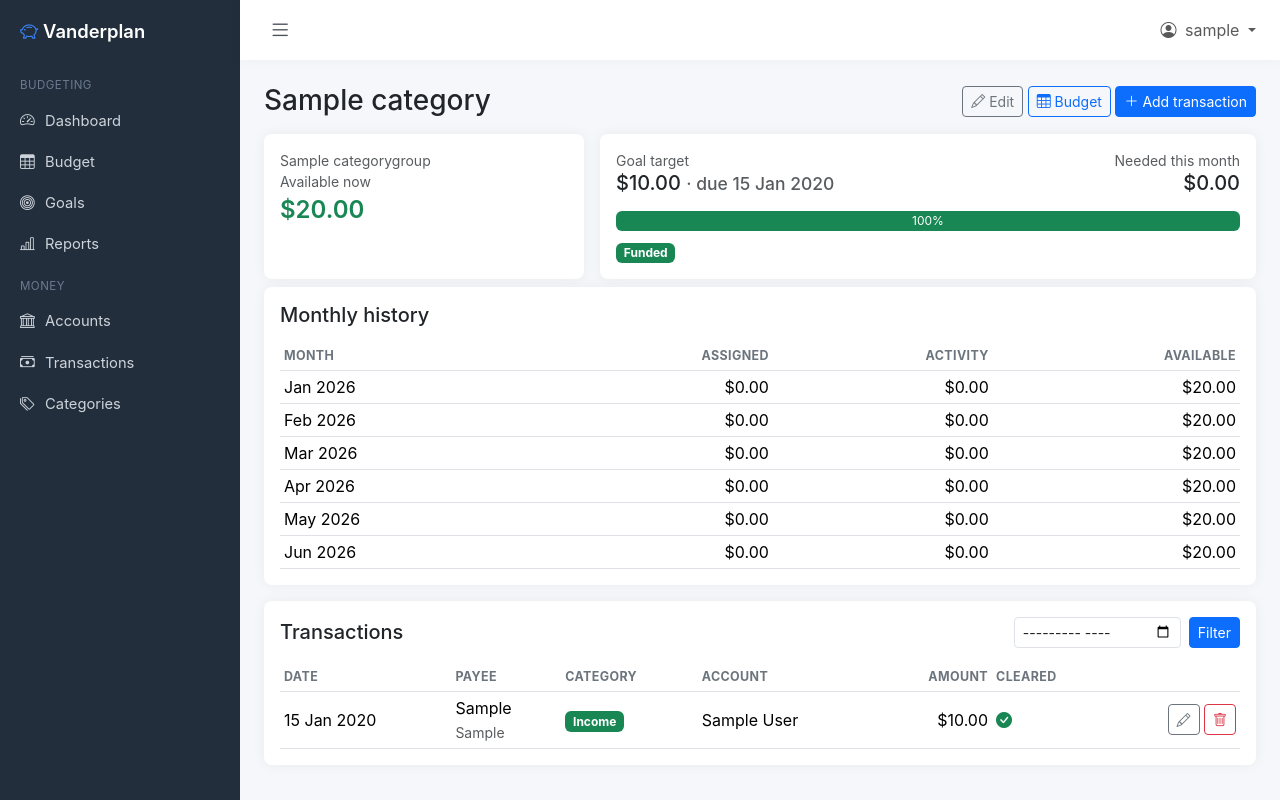
After one commit to danvdvlies/vanderplan, a Django app: page /categories/1/ in a window 1280 px wide. The commit adds this page. Run offline with Django 5.2, Linux system fonts and the light colour scheme; a user stored in the database is signed in; tables that the repository leaves empty hold one stand-in row (values such as "Sample post").

Commit message:
Add category drill-down + shared transaction table partial; PLAN.md
- Extract reusable _transaction_row.html / _transaction_table.html partials from
  the transactions list (shared by the drill-down and future register view).
- Category-detail page (categories/<pk>/): current available, goal target /
  needed / funded-% bar, a 6-month assigned/activity/available history, and the
  category's own transactions with a month filter.
- category_history() service.
- Category names link to the drill-down from the budget screen, category list,
  and transaction rows; "Add transaction" prefills the category.
- PLAN.md tracking the roadmap (drill-down, CSV import/export, reconciliation).

5 new tests (64 total).

Co-Authored-By: Claude Opus 4.8 <noreply@anthropic.com>

```diff
--- a/budget/services.py
+++ b/budget/services.py
@@ -257,6 +257,23 @@ def build_category_row(user, category, month_start: date) -> dict:
     }
 
 
+def category_history(user, category, num_months: int = 6) -> list[dict]:
+    """Assigned / activity / available for a category over recent months."""
+    base = month_floor(date.today())
+    out = []
+    for i in range(num_months - 1, -1, -1):
+        m = add_months(base, -i)
+        out.append(
+            {
+                "month": m,
+                "assigned": category_assigned(user, category, m),
+                "activity": category_activity(user, category, m),
+                "available": category_available(user, category, m),
+            }
+        )
+    return out
+
+
 def fund_category(user, category, month_start: date) -> Decimal:
     """Assign whatever is still needed this month to reach the category's goal.
 
--- a/budget/urls.py
+++ b/budget/urls.py
@@ -17,6 +17,7 @@ urlpatterns = [
     path("accounts/<int:pk>/archive/", views.account_archive, name="account_archive"),
     # Category groups & categories
     path("categories/", views.category_list, name="category_list"),
+    path("categories/<int:pk>/", views.category_detail, name="category_detail"),
     path("groups/new/", views.group_create, name="group_create"),
     path("groups/<int:pk>/edit/", views.group_edit, name="group_edit"),
     path("categories/new/", views.category_create, name="category_create"),
--- a/budget/views.py
+++ b/budget/views.py
@@ -391,6 +391,39 @@ def category_edit(request, pk):
 
 
 @login_required
+def category_detail(request, pk):
+    category = _owned(Category, request, pk=pk)
+    current = services.month_floor(date.today())
+    row = services.build_category_row(request.user, category, current)
+    history = services.category_history(request.user, category, 6)
+
+    transactions = Transaction.objects.filter(
+        user=request.user, category=category
+    ).select_related("account")
+    month = request.GET.get("month")
+    if month:
+        try:
+            start = datetime.strptime(month, "%Y-%m").date().replace(day=1)
+            transactions = transactions.filter(
+                date__gte=start, date__lt=services.next_month_start(start)
+            )
+        except ValueError:
+            month = None
+
+    return render(
+        request,
+        "budget/category_detail.html",
+        {
+            "category": category,
+            "row": row,
+            "history": history,
+            "transactions": transactions[:200],
+            "month_filter": month,
+        },
+    )
+
+
+@login_required
 def category_toggle_hidden(request, pk):
     category = _owned(Category, request, pk=pk)
     if request.method == "POST":
@@ -452,7 +485,10 @@ def transaction_list(request):
 
 @login_required
 def transaction_create(request):
-    form = TransactionForm(request.POST or None, user=request.user)
+    initial = {}
+    if request.GET.get("category"):
+        initial["category"] = request.GET["category"]
+    form = TransactionForm(request.POST or None, user=request.user, initial=initial)
     if request.method == "POST" and form.is_valid():
         txn = form.save(commit=False)
         txn.user = request.user
--- /dev/null
+++ b/templates/budget/_transaction_row.html
@@ -0,0 +1,13 @@
+{% load humanize %}
+<tr>
+  <td>{{ txn.date|date:"d M Y" }}</td>
+  <td>{{ txn.payee|default:"—" }}{% if txn.memo %}<br><small class="text-muted">{{ txn.memo }}</small>{% endif %}</td>
+  <td>{% if txn.is_income %}<span class="badge bg-success">Income</span>{% elif txn.category %}<a href="{% url 'category_detail' txn.category.pk %}">{{ txn.category.name }}</a>{% else %}<span class="badge bg-secondary">Uncategorised</span>{% endif %}</td>
+  {% if not hide_account %}<td>{{ txn.account.name }}</td>{% endif %}
+  <td class="text-end {% if txn.amount < 0 %}money-neg{% else %}money-pos{% endif %}">${{ txn.amount|floatformat:2|intcomma }}</td>
+  <td>{% if txn.cleared %}<i class="bi bi-check-circle-fill text-success" title="Cleared"></i>{% else %}<i class="bi bi-circle text-muted" title="Uncleared"></i>{% endif %}</td>
+  <td class="text-end" style="white-space:nowrap;">
+    <a class="btn btn-sm btn-outline-secondary" href="{% url 'transaction_edit' txn.pk %}"><i class="bi bi-pencil"></i></a>
+    <a class="btn btn-sm btn-outline-danger" href="{% url 'transaction_delete' txn.pk %}"><i class="bi bi-trash"></i></a>
+  </td>
+</tr>
--- /dev/null
+++ b/templates/budget/_transaction_table.html
@@ -0,0 +1,15 @@
+{# Reusable transactions table. Params: transactions, hide_account, empty_message #}
+<div class="table-responsive"><table class="table table-sm align-middle mb-0">
+  <thead><tr>
+    <th>Date</th><th>Payee</th><th>Category</th>
+    {% if not hide_account %}<th>Account</th>{% endif %}
+    <th class="text-end">Amount</th><th>Cleared</th><th></th>
+  </tr></thead>
+  <tbody>
+  {% for txn in transactions %}
+    {% include "budget/_transaction_row.html" with txn=txn hide_account=hide_account %}
+  {% empty %}
+    <tr><td colspan="{% if hide_account %}6{% else %}7{% endif %}" class="text-center text-muted">{{ empty_message|default:"No transactions match." }}</td></tr>
+  {% endfor %}
+  </tbody>
+</table></div>
--- a/templates/budget/budget_month.html
+++ b/templates/budget/budget_month.html
@@ -56,7 +56,7 @@
     <tbody>
     {% for row in group.rows %}
       <tr>
-        <td>{{ row.category.name }}</td>
+        <td><a href="{% url 'category_detail' row.category.pk %}">{{ row.category.name }}</a></td>
         <td class="text-end {% if row.available < 0 %}money-neg{% elif row.available > 0 %}money-pos{% endif %}">
           ${{ row.available|floatformat:2|intcomma }}
           <button type="button" class="btn btn-link btn-sm p-0 ms-1 text-secondary"
--- /dev/null
+++ b/templates/budget/category_detail.html
@@ -0,0 +1,76 @@
+{% extends "base.html" %}
+{% load humanize %}
+{% block title %}{{ category.name }}{% endblock %}
+{% block heading %}{{ category.name }}{% endblock %}
+{% block actions %}
+  <a class="btn btn-outline-secondary btn-sm" href="{% url 'category_edit' category.pk %}"><i class="bi bi-pencil"></i> Edit</a>
+  <a class="btn btn-outline-primary btn-sm" href="{% url 'budget_month' %}"><i class="bi bi-table"></i> Budget</a>
+  <a class="btn btn-primary btn-sm" href="{% url 'transaction_create' %}?category={{ category.pk }}"><i class="bi bi-plus-lg"></i> Add transaction</a>
+{% endblock %}
+
+{% block content %}
+<div class="row g-3 mb-2">
+  <div class="col-md-4">
+    <div class="card stat-card h-100"><div class="card-body">
+      <div class="text-muted small">{{ category.category_group.name }}</div>
+      <div class="text-muted small">Available now</div>
+      <div class="stat-value {% if row.available < 0 %}money-neg{% elif row.available > 0 %}money-pos{% endif %}">
+        ${{ row.available|floatformat:2|intcomma }}</div>
+    </div></div>
+  </div>
+  <div class="col-md-8">
+    <div class="card h-100"><div class="card-body">
+      {% if row.goal %}
+      <div class="d-flex justify-content-between">
+        <div>
+          <div class="text-muted small">Goal target</div>
+          <div class="h5 mb-0">${{ row.target|floatformat:2|intcomma }}
+            {% if row.goal.due_date %}<small class="text-muted">· due {{ row.goal.due_date|date:"d M Y" }}</small>{% endif %}</div>
+        </div>
+        <div class="text-end">
+          <div class="text-muted small">Needed this month</div>
+          <div class="h5 mb-0">${{ row.needed_this_month|floatformat:2|intcomma }}</div>
+        </div>
+      </div>
+      <div class="progress mt-3" style="height:20px;">
+        <div class="progress-bar {% if row.funded_percent >= 100 %}bg-success{% else %}bg-info{% endif %}"
+             style="width: {{ row.funded_percent_bar }}%;">{{ row.funded_percent }}%</div>
+      </div>
+      <div class="mt-2">{% include "budget/_status_badge.html" with status=row.status %}</div>
+      {% else %}
+      <p class="text-muted mb-0">No goal set for this category.
+        <a href="{% url 'goal_create' %}">Create one</a> to track funding.</p>
+      {% endif %}
+    </div></div>
+  </div>
+</div>
+
+<div class="card mb-3"><div class="card-body">
+  <h2 class="h5 mb-3">Monthly history</h2>
+  <table class="table table-sm align-middle mb-0">
+    <thead><tr><th>Month</th><th class="text-end">Assigned</th><th class="text-end">Activity</th><th class="text-end">Available</th></tr></thead>
+    <tbody>
+    {% for h in history %}
+      <tr>
+        <td>{{ h.month|date:"M Y" }}</td>
+        <td class="text-end">${{ h.assigned|floatformat:2|intcomma }}</td>
+        <td class="text-end {% if h.activity < 0 %}money-neg{% endif %}">${{ h.activity|floatformat:2|intcomma }}</td>
+        <td class="text-end {% if h.available < 0 %}money-neg{% elif h.available > 0 %}money-pos{% endif %}">${{ h.available|floatformat:2|intcomma }}</td>
+      </tr>
+    {% endfor %}
+    </tbody>
+  </table>
+</div></div>
+
+<div class="card"><div class="card-body">
+  <div class="d-flex justify-content-between align-items-center mb-3">
+    <h2 class="h5 mb-0">Transactions</h2>
+    <form method="get" class="d-flex gap-2">
+      <input type="month" name="month" value="{{ month_filter }}" class="form-control form-control-sm">
+      <button class="btn btn-sm btn-primary" type="submit">Filter</button>
+      {% if month_filter %}<a class="btn btn-sm btn-outline-secondary" href="{% url 'category_detail' category.pk %}">Clear</a>{% endif %}
+    </form>
+  </div>
+  {% include "budget/_transaction_table.html" with transactions=transactions empty_message="No transactions in this category yet." %}
+</div></div>
+{% endblock %}
--- a/templates/budget/category_list.html
+++ b/templates/budget/category_list.html
@@ -17,7 +17,7 @@
     <tbody>
     {% for category in group.categories.all %}
       <tr class="{% if category.is_hidden %}text-muted{% endif %}">
-        <td>{{ category.name }}
+        <td><a href="{% url 'category_detail' category.pk %}">{{ category.name }}</a>
           {% if category.is_hidden %}<span class="badge bg-secondary">Hidden</span>{% endif %}
           {% if not category.is_active %}<span class="badge bg-secondary">Archived</span>{% endif %}</td>
         <td class="text-end">
```
Also changed, not shown: PLAN.md (added, +64 -0 lines), budget/tests/test_category_detail.py (added, +90 -0 lines), templates/budget/transaction_list.html (+1 -21 lines).
